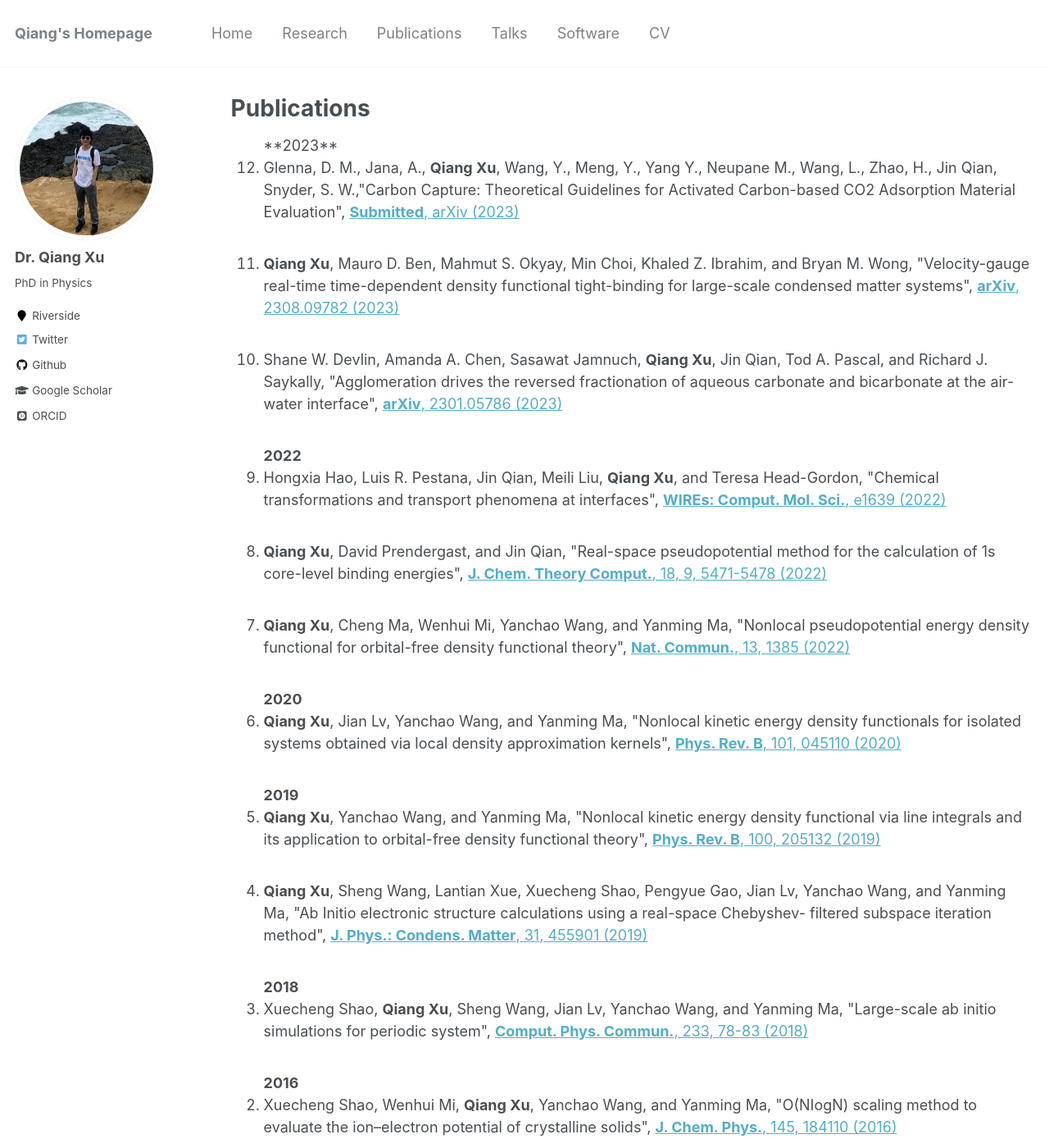
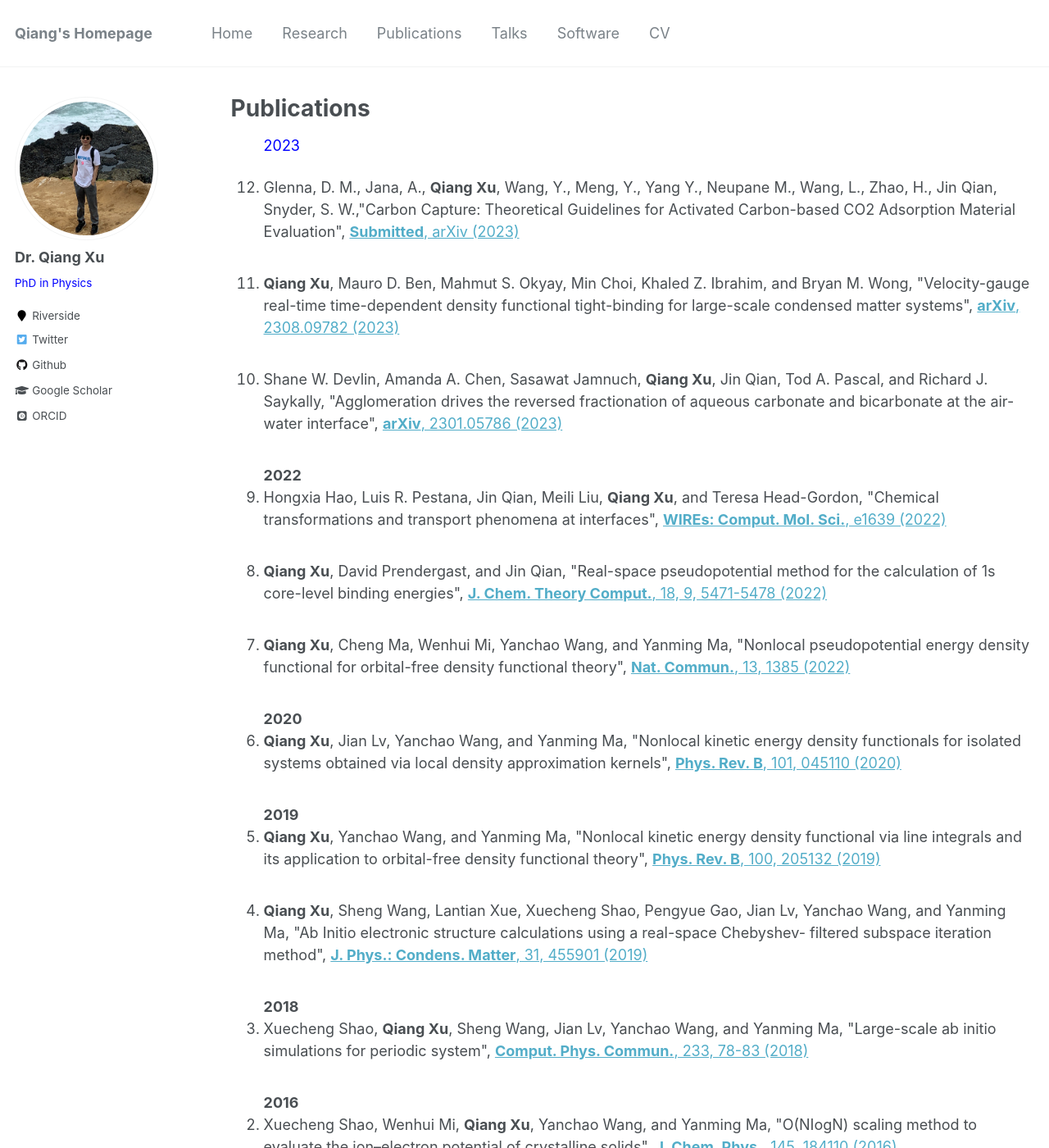
Before and after one commit to xqjlu/xqjlu.github.io, a Jekyll site: the page built from _pages/publications.md, in a window 1280 px wide and 1400 px high. Shown: the whole window at 82% size. Built offline with Jekyll 4.4.1, drawn with Linux system fonts in a browser that asks for light colours; some web fonts are replaced.

Commit message:
color and left

```diff
--- a/_pages/publications.md
+++ b/_pages/publications.md
@@ -12,6 +12,15 @@ redirect_from:
 <meta http-equiv="pragma" content="no-cache">
 <meta http-equiv="Cache-Control" content="no-cache, must-revalidate">
 <meta http-equiv="expires" content="0">
+
+<head>
+  <style>
+    p{
+      color: #00F;
+      text-align: left;
+    }
+  </style>
+</head>
 
 </head>
 
@@ -28,7 +37,7 @@ redirect_from:
 
 <ol style="padding-left: 40px;" reversed="" start="12">
 <!--2023-->
-**2023**
+<p>2023</p>
 
 <li>Glenna, D. M., Jana, A., <b>Qiang Xu</b>, Wang, Y., Meng, Y., Yang Y., Neupane M., Wang, L., Zhao, H., Jin Qian, Snyder, S. W.,"Carbon Capture: Theoretical Guidelines for Activated Carbon-based CO2 Adsorption Material Evaluation",
 <a href="https://link.springer.com/article/10.1007/s11467-023-1276-4" target="_blank"><b>Submitted</b>, arXiv (2023)</a>
```
